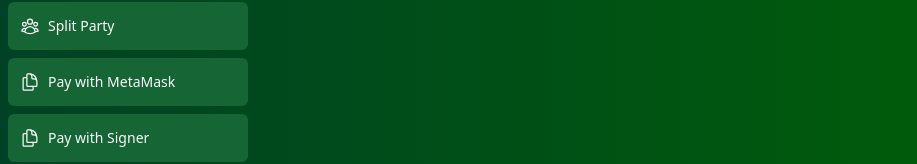
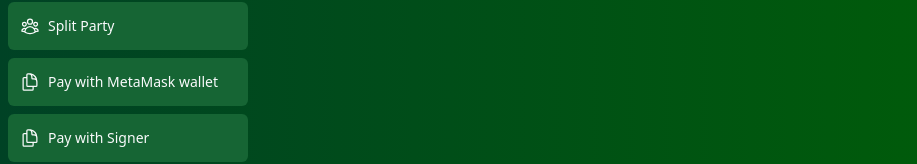
Before and after one commit to wstalmans1/dapp-dashboard-2, a React (Vite) app: page /#/dashboard in a window 1280 px wide. Shown: the part 182-346 px from the top of the page, without its empty margins (0-917 px from the left). Built offline with nearby package versions, Linux system fonts and the light colour scheme.

Commit message:
2nd trial

```diff
--- a/src/components/Dashboard.tsx
+++ b/src/components/Dashboard.tsx
@@ -22,7 +22,7 @@
               </NavLink>
               <NavLink to="/dashboard/paywithmetamask" className={({ isActive }) => `flex h-[48px] grow items-center justify-center gap-2 rounded-md text-gray-50 p-3 text-sm font-medium md:flex-none md:justify-start md:p-2 md:px-3 ${ isActive ? 'bg-green-600' : 'bg-green-800 hover:bg-green-600'}`}>
                 <DocumentDuplicateIcon className="h-5 w-5" />
-                <span className="hidden md:block">Pay with MetaMask</span>
+                <span className="hidden md:block">Pay with MetaMask wallet</span>
               </NavLink>
               <NavLink to="/dashboard/paywithsigner" className={({ isActive }) => `flex h-[48px] grow items-center justify-center gap-2 rounded-md text-gray-50 p-3 text-sm font-medium md:flex-none md:justify-start md:p-2 md:px-3 ${ isActive ? 'bg-green-600' : 'bg-green-800 hover:bg-green-600'}`}>
                 <DocumentDuplicateIcon className="h-5 w-5" />
```
